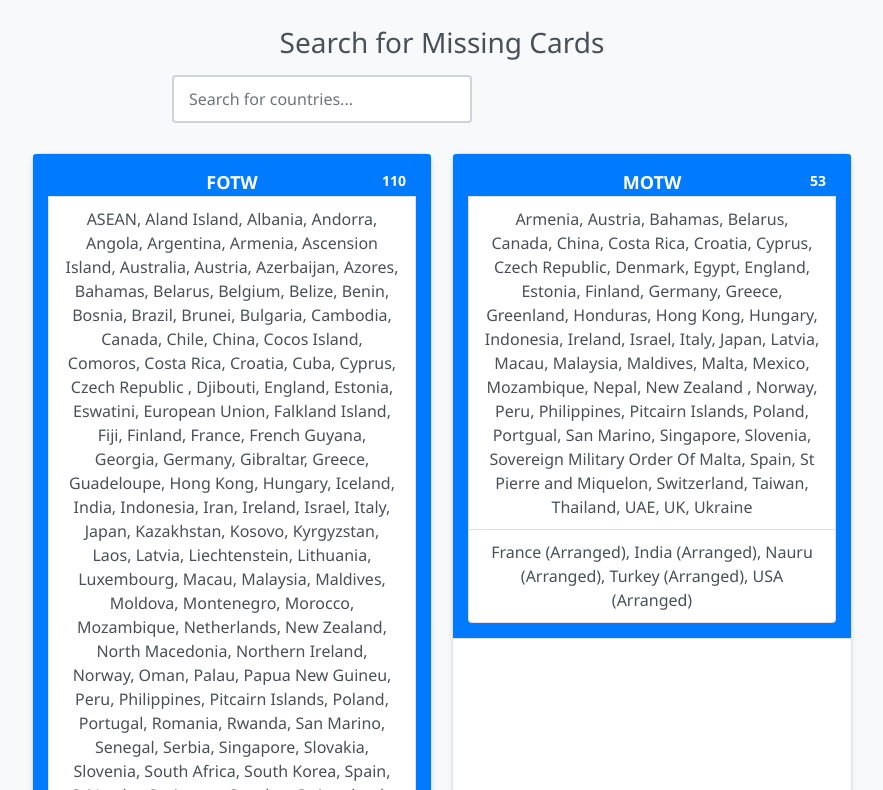
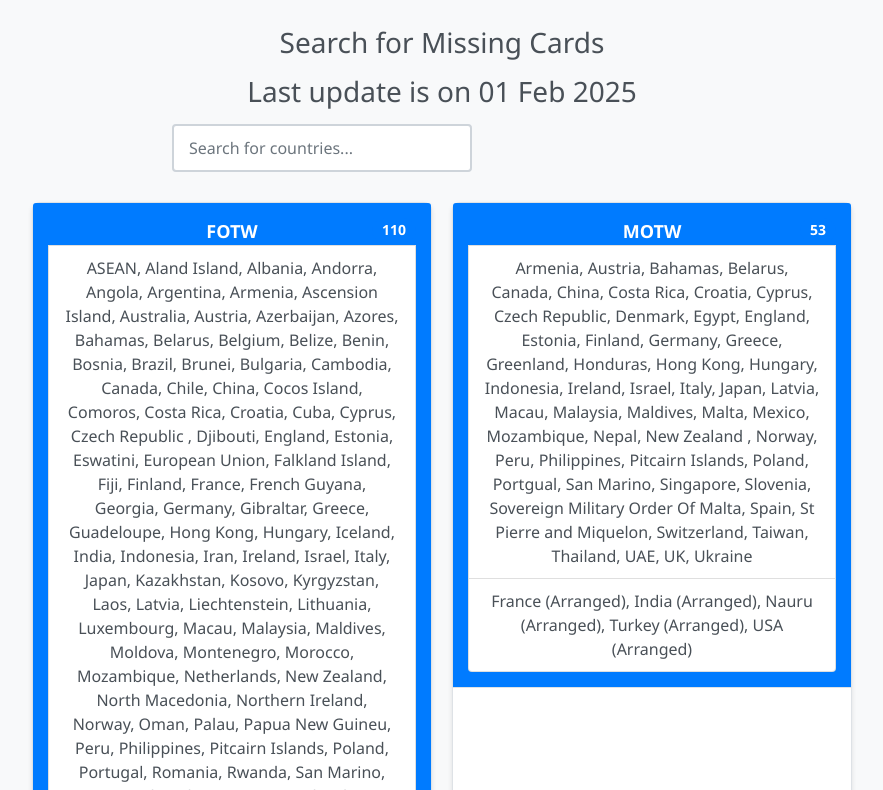
Before and after one commit to vingoul/Missing-PC-Series, a plain HTML site: page index.html in a window 1280 px wide. Shown: the part 76-866 px from the top of the page, without its empty margins (198-1081 px from the left). Drawn offline with nearby package versions, Linux system fonts and the light colour scheme.

Commit message:
Update index.html

```diff
--- a/index.html
+++ b/index.html
@@ -36,6 +36,7 @@
         <div class="row justify-content-center mb-4">
             <div class="col-md-6 col-sm-8">
                 <h3 class="text-center">Search for Missing Cards</h3>
+                 <h3 class="text-center">Last update is on 01 Feb 2025</h3>
                 <label for="searchInput" class="sr-only">Search for countries</label>
                 <input type="text" id="searchInput" class="form-control mt-2" placeholder="Search for countries...">
             </div>
```
